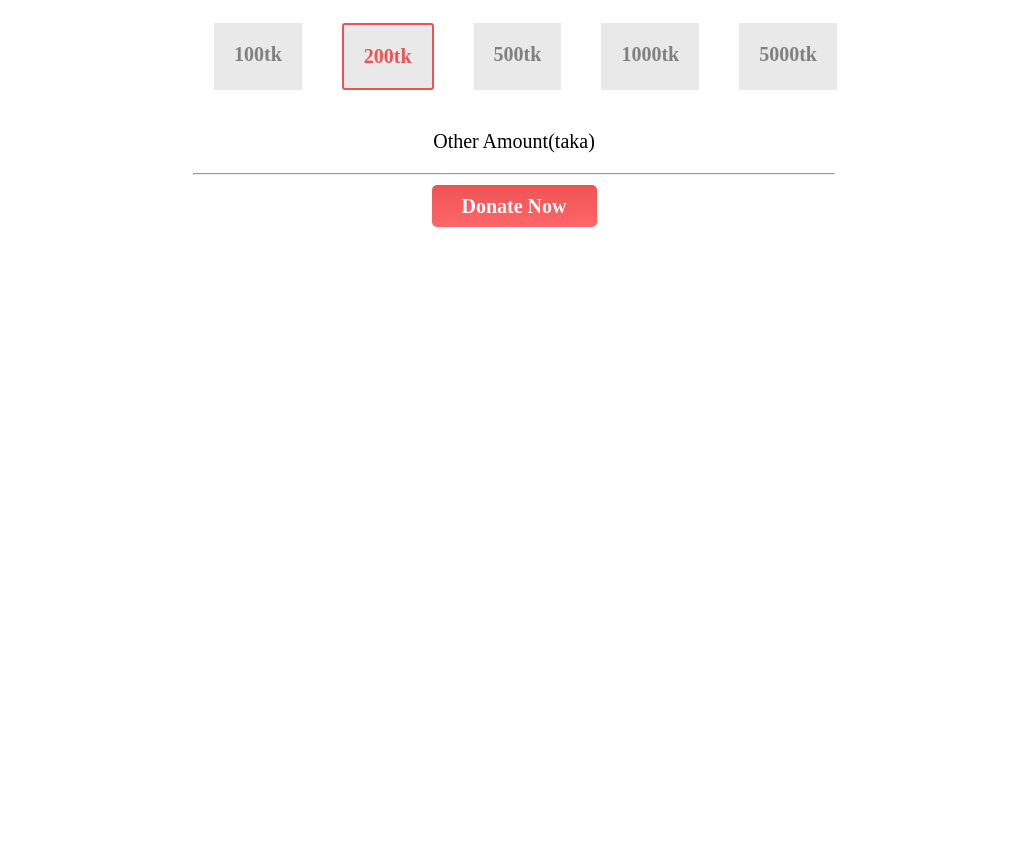
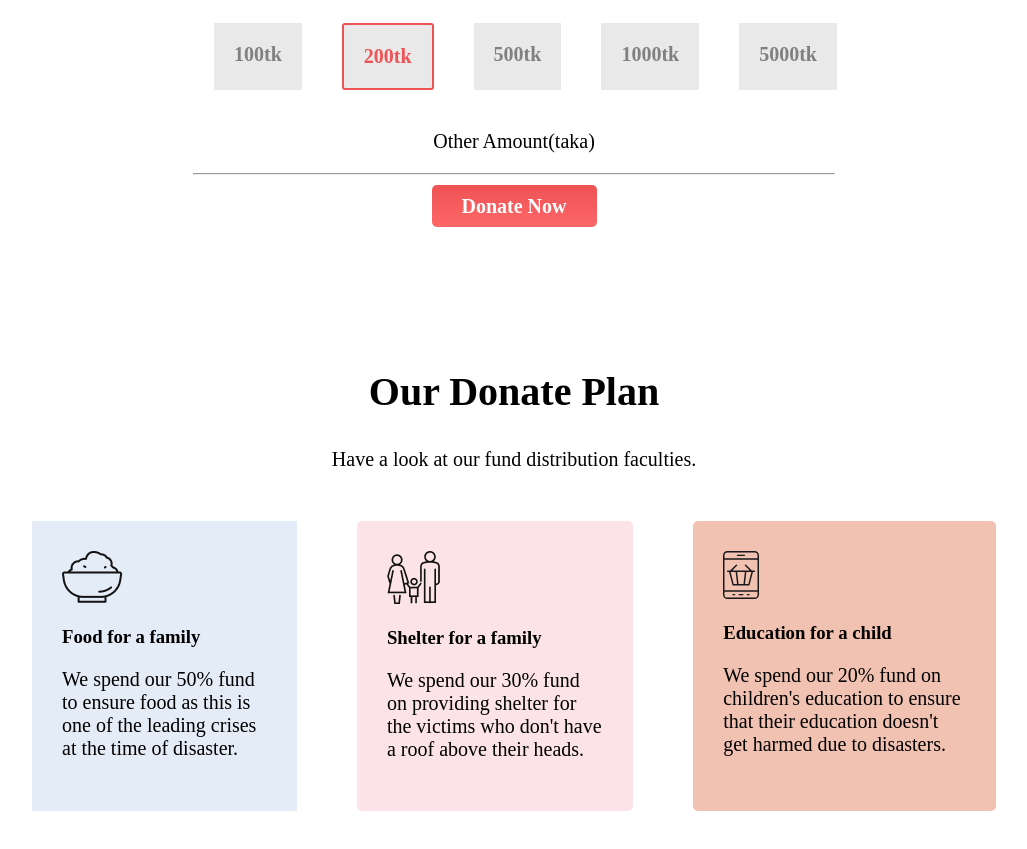
Before and after one commit to jasheya/Assignment-1, a plain HTML site: page index.html in a window 1280 px wide. Shown: the part 1070-1919 px from the top of the page, without its empty margins (126-1153 px from the left). Before the commit the page ends 1438 px from the top, so only its background shows below. Drawn offline with Linux system fonts and the light colour scheme.

Commit message:
third section comple

```diff
--- a/index.html
+++ b/index.html
@@ -33,9 +33,31 @@
     <div class="content-position">
     <p>Other Amount(taka)</p>
     <hr style="display:block;width:50%;margin-left: auto;margin-right:auto ;">
-
-<p><a class="button-style" href="empty">Donate Now</a></p>
+    <p><a class="button-style" href="empty">Donate Now</a></p>
     </div>
+</section>
+<section class="section-distance">
+    <div class="content-position">
+       <h2>Our Donate Plan</h2>
+       <p>Have a look at our fund distribution faculties.</p>
+    </div>
+    <section class="icon-box-flex">
+        <div id="first-icon-box">
+            <img src="icons/food.png" alt="food icon">
+            <h3>Food for a family</h3>
+            <p>We spend our 50% fund to ensure food as this is one of the leading crises at the time of disaster.</p>
+        </div>
+        <div id="second-icon-box">
+            <img src="icons/shelter.png" alt="family icon">
+            <h3>Shelter for a family</h3>
+            <p> We spend our 30% fund on providing shelter for the victims who don't have a roof above their heads.</p>
+        </div>
+        <div id="third-icon-box">
+            <img src="icons/icon11.svg" alt="icon">
+            <h3>Education for a child</h3>
+            <p>We spend our 20% fund on children's education to ensure that their education doesn't get harmed due to disasters.</p>
+        </div>
+    </section>
 </section>
 
 </body>
--- a/style.css
+++ b/style.css
@@ -56,3 +56,26 @@ p{
     border-radius: 3px;
     color: #ed5354;
 }
+#first-icon-box{
+    background-color: rgb(228, 236, 247);
+    padding: 30px;
+    margin: 30px;
+}
+#second-icon-box{
+    background-color: rgb(252, 227, 231);
+    padding: 30px;
+    margin: 30px;
+    border-radius: 5px;
+}
+#third-icon-box{
+    background-color: rgb(241, 194, 177);
+    padding: 30px;
+    margin: 30px;
+    border-radius: 5px;
+}
+.icon-box-flex{
+    display: flex;
+    margin-left: 10%;
+    margin-right:10% ;
+    border-radius: 5px;
+}
```
Also changed, not shown: icons/Frame-1.png (added), icons/blood.svg (added), icons/bus.svg (added), icons/clothes.svg (added), icons/food.png (added), icons/icon11.svg (added), icons/icon13.svg (added), icons/icon4.svg (added), icons/icon5.svg (added), icons/icon6.svg (added), icons/icon7.svg (added), icons/icon8.svg (added), icons/icon9.svg (added), icons/medicine.svg (added), 1 more files.
